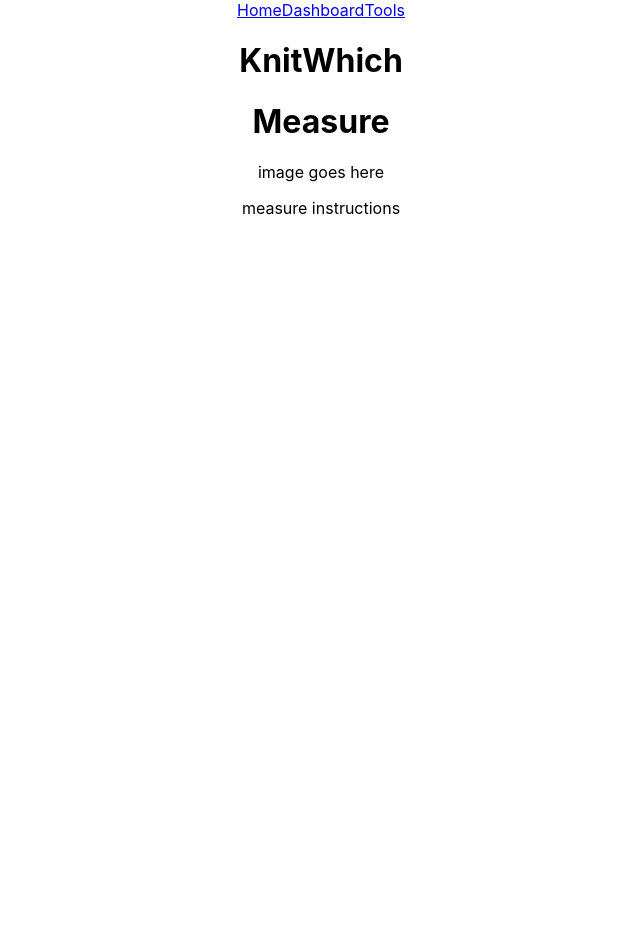
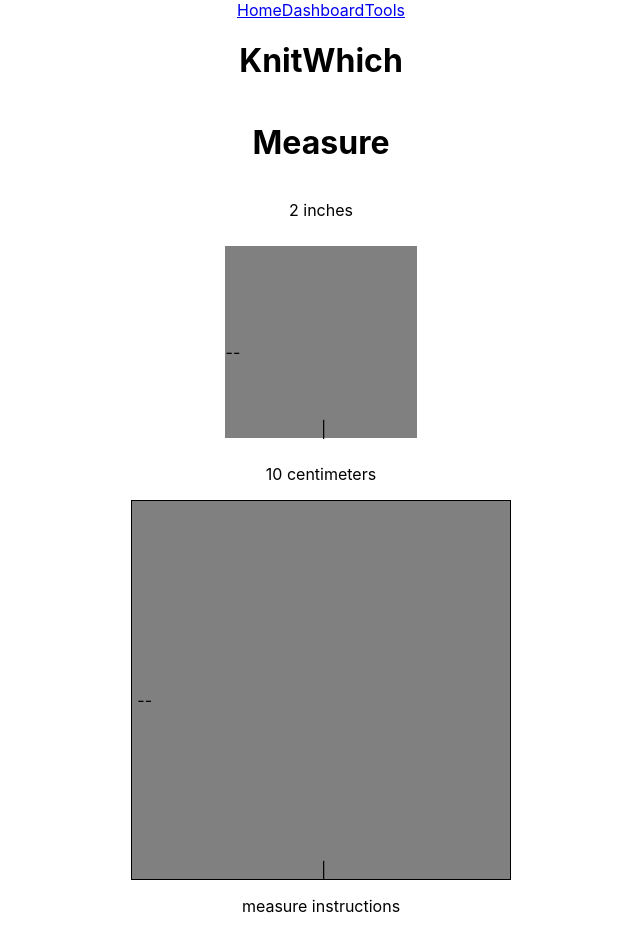
Before and after one commit to juniperalcorn/knitwhich, a React (Create React App) app: page /measure in a window 1280 px wide. Shown: the whole page, without its empty margins (319-959 px from the left). Before the commit the page ends 800 px from the top, so only its background shows below. Built offline with nearby package versions, Linux system fonts and the light colour scheme; no server answers.

Commit message:
Add Measure Images

```diff
--- a/src/components/Measure.js
+++ b/src/components/Measure.js
@@ -1,12 +1,26 @@
 import React, {Component} from 'react'
 import {Route, Link} from 'react-router-dom'
+import '../styles/Measure.css';
 
 class Measure extends Component{
+
     render(){
         return(
             <div className='measure'>
                 <h1>Measure</h1>
-                <p>image goes here</p>
+
+                <p>2 inches</p>
+                <div className='inch-measurement'>
+                    <div className='length'>|</div>
+                    <div className='height'>--</div>
+                </div>
+
+                <p>10 centimeters</p>
+                <div className='cm-measurement'>
+                    <div className='cm-length'>|</div>
+                    <div className='cm-height'>--</div>
+                </div>
+
                 <p>measure instructions</p>
             </div>
         )
--- /dev/null
+++ b/src/styles/Measure.css
@@ -0,0 +1,37 @@
+.measure{
+    display: flex;
+    flex-direction: column;
+
+}
+.inch-measurement{
+    display: flex;
+    align-self: center;
+    height: 5.08cm;
+    width: 5.08cm;
+    background-color: grey;
+    margin: 10px;
+}
+.length{
+    margin-left: 1in;
+    margin-top: 1.8in;
+}
+.height{
+    margin-left: -1.05in;
+    margin-top: 1in;
+}
+.cm-measurement{
+    display: flex;
+    align-self: center;
+    height: 10cm;
+    width: 10cm;
+    background-color: grey;
+    border: 1px solid black;
+}
+.cm-length{
+    margin-left: 5cm;
+    margin-top: 9.5cm;
+}
+.cm-height{
+    margin-left: -5cm;
+    margin-top: 5cm;
+}
```
Also changed, not shown: src/centimeters_ruler.svg (added), src/inches_ruler.svg (added).
